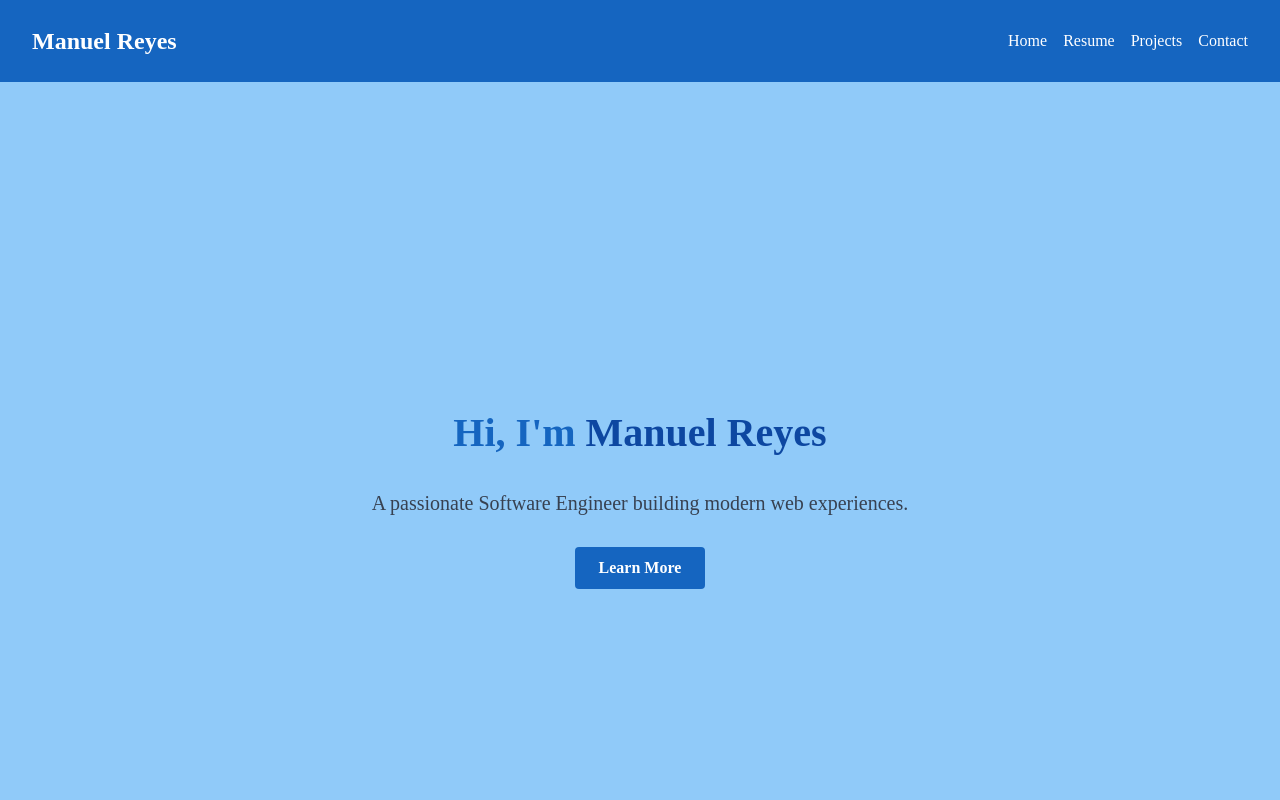
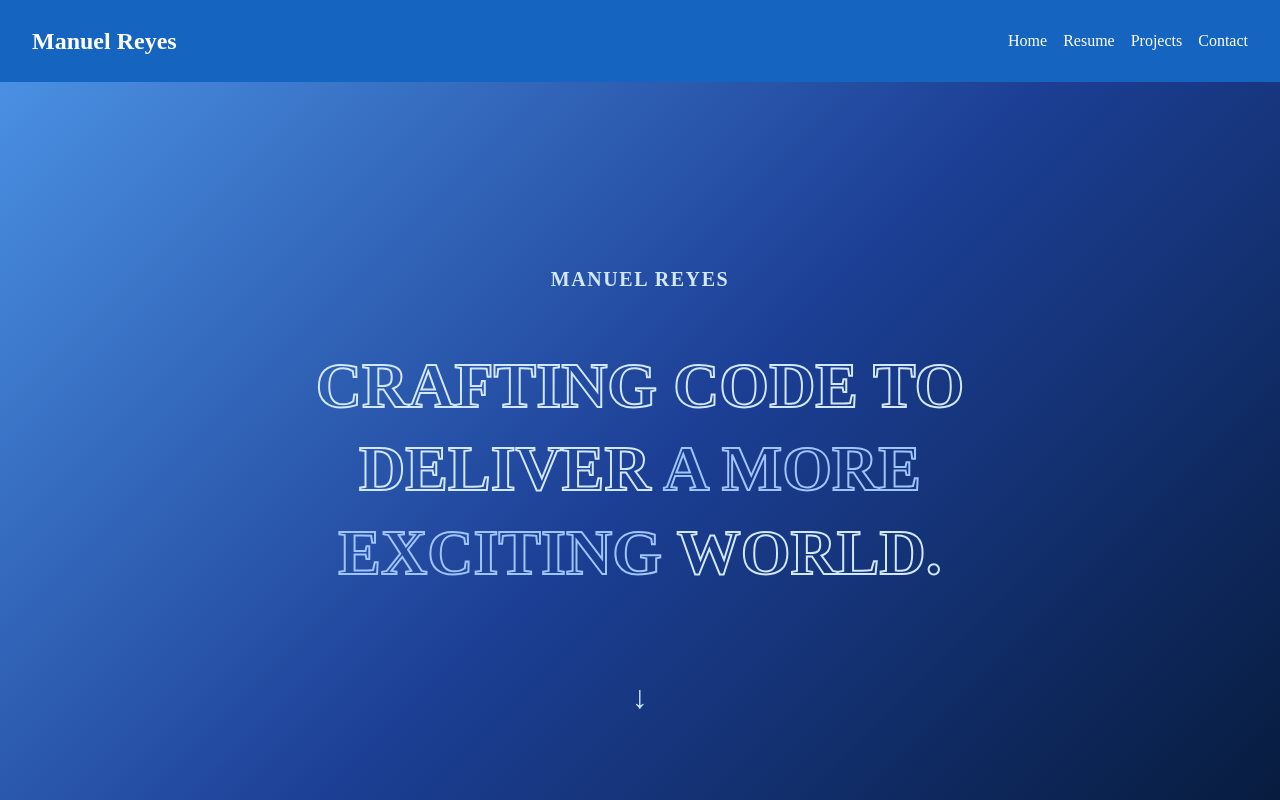
Before and after one commit to MReyes1241/personal_portfolio, a React (Vite) app: page / in a window 1280 px wide. Shown: the top 800 px of the page. Built offline with nearby package versions, Linux system fonts and the light colour scheme.

Commit message:
change the aesthetic of the the hero

```diff
--- a/src/components/Hero/Hero.module.css
+++ b/src/components/Hero/Hero.module.css
@@ -1,43 +1,64 @@
 .heroSection {
+    height: 100vh;
     display: flex;
-    flex-direction: column;
     justify-content: center;
     align-items: center;
     text-align: center;
-    height: 100vh;
-    background: var(--mantine-color-blue-light, #90caf9);
+    background: linear-gradient(135deg, #4a90e2, #1c3f95 50%, #051937 100%);
+    color: transparent; /* Makes the text hollow */
+    overflow: hidden;
 }
 
-.title {
-    font-size: 2.5rem;
-    font-weight: bold;
-    color: #1565c0;
-    margin-bottom: 1rem;
-}
-
-.title span {
-    color: #0d47a1; /* Slightly darker blue for emphasis */
+.content {
+    max-width: 800px;
+    padding: 0 1rem;
 }
 
 .subtitle {
     font-size: 1.25rem;
-    color: #374151;
-    margin-bottom: 2rem;
+    font-weight: 600;
+    text-transform: uppercase;
+    letter-spacing: 0.1rem;
+    margin-bottom: 1rem;
+    color: #d1e8ff; /* Keeps subtitle filled */
 }
 
-.heroButton {
+.title {
+    font-size: 4rem;
+    font-weight: bold;
+    line-height: 1.3;
+    color: transparent; /* Make the inside transparent */
+    -webkit-text-stroke: 2px #d1e8ff; /* Outline color and thickness */
+    text-transform: uppercase;
+}
+
+.title span {
+    -webkit-text-stroke: 2px #a0c4ff; /* Softer metallic highlight for emphasis */
+}
+
+.scrollIndicator {
     display: inline-block;
-    padding: 0.75rem 1.5rem;
-    background-color: #1565c0;
-    color: white;
+    margin-top: 2rem;
+    font-size: 2rem;
+    font-weight: bold;
+    color: #d1e8ff; /* Light metallic blue */
     text-decoration: none;
-    border-radius: 4px;
-    font-size: 1rem;
-    font-weight: bold;
-    transition: background-color 0.3s ease;
+    animation: bounce 1.5s infinite;
     cursor: pointer;
 }
 
-.heroButton:hover {
-    background-color: #0d47a1; /* Darker blue on hover */
+.scrollIndicator:hover {
+    color: #a0c4ff; /* Softer hover effect */
 }
+
+@keyframes bounce {
+    0%, 20%, 50%, 80%, 100% {
+        transform: translateY(0);
+    }
+    40% {
+        transform: translateY(-10px);
+    }
+    60% {
+        transform: translateY(-5px);
+    }
+}
--- a/src/components/Hero/Hero.tsx
+++ b/src/components/Hero/Hero.tsx
@@ -4,20 +4,20 @@ import styles from './Hero.module.css';
 export function Hero() {
   return (
     <section className={styles.heroSection}>
+      <div className={styles.content}>
+        <p className={styles.subtitle}>Manuel Reyes</p>
         <h1 className={styles.title}>
-        Hi, I'm <span>Manuel Reyes</span>
+          Crafting code to deliver <span> a more exciting</span> World.
         </h1>
-      <p className={styles.subtitle}>
-        A passionate Software Engineer building modern web experiences.
-      </p>
         <Link
           to="about"
           smooth={true}
           duration={500}
-        className={styles.heroButton}
+          className={styles.scrollIndicator}
         >
-        Learn More
+          ↓
         </Link>
+      </div>
     </section>
   );
 }
```
Lines whose indentation alone changed are shown as unchanged.
